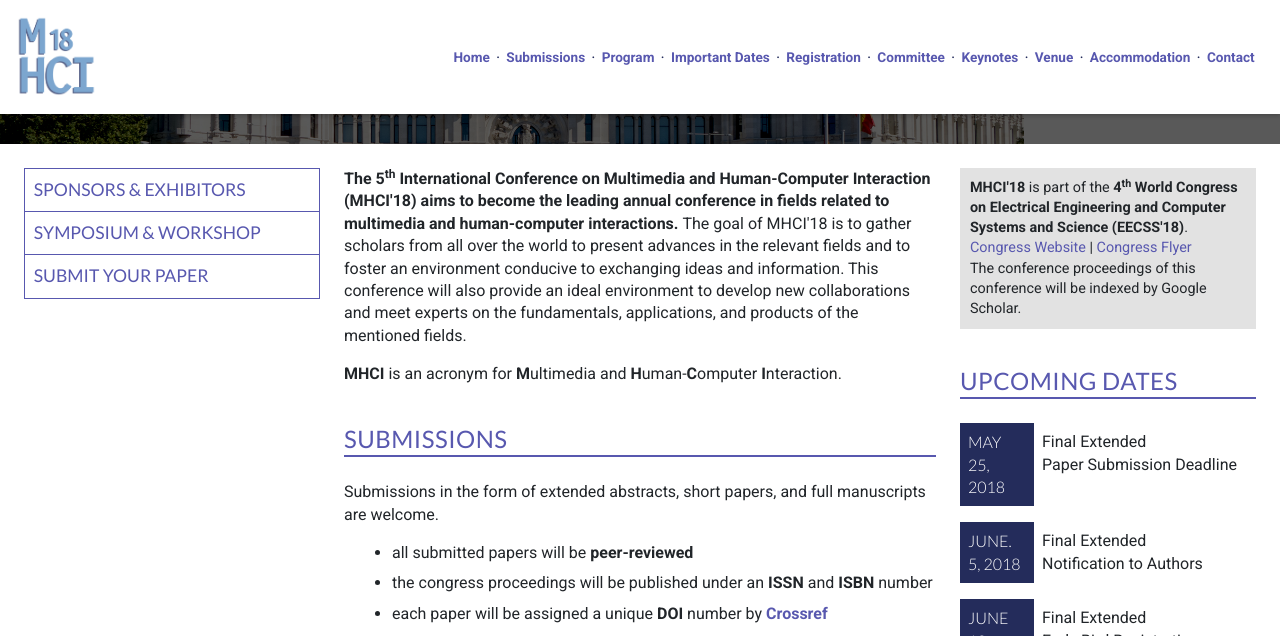
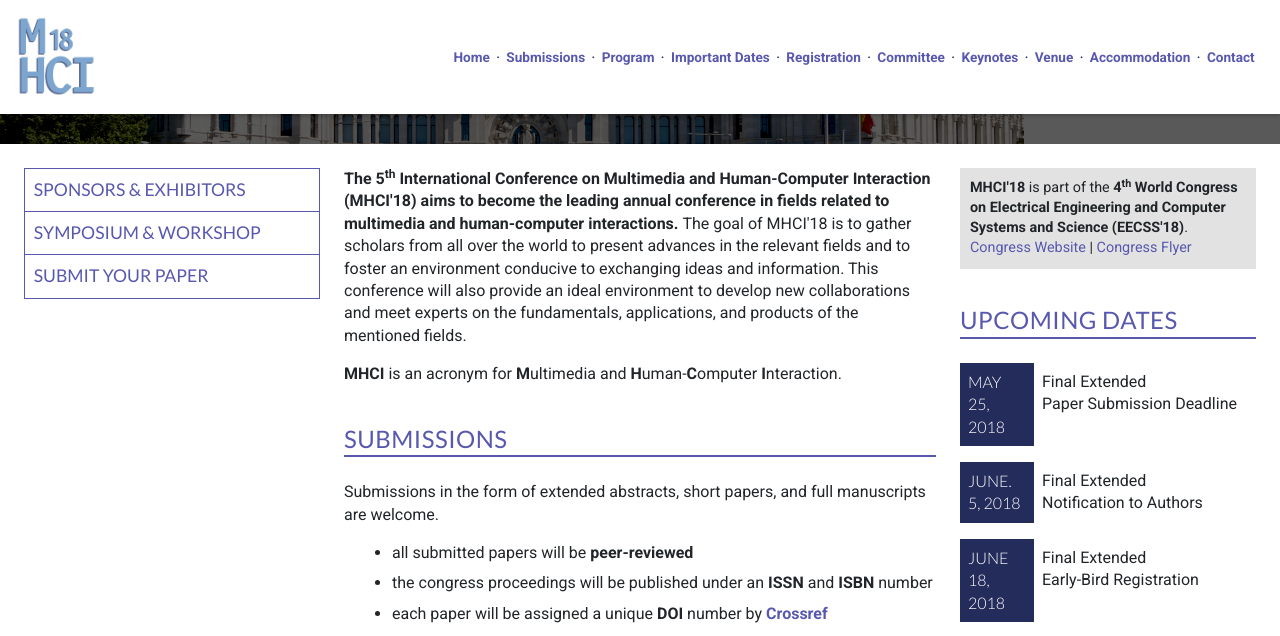
Before and after one commit to intaset/mhciconference, a Jekyll site: the page built from index.html, in a window 1280 px wide and 900 px high, scrolled down 336 px, cut to the strip 0-636 px from the top of the window. Built offline with Jekyll 4.4.1, drawn with Linux system fonts in a browser that asks for light colours; nearby versions of some CDN libraries; Markdown is read by kramdown in place of the engine named in the settings; comment, search, counter and statistics services are not loaded.

Commit message:
remove proceeding note

```diff
--- a/_includes/congress-info.html
+++ b/_includes/congress-info.html
@@ -1,8 +1,7 @@
 <p class="announcement-text"><strong>MHCI'18</strong> is part of the <strong>4<sup>th</sup> World Congress on
 Electrical Engineering and Computer Systems and Science (EECSS'18)</strong>.
 <a class="body-link" target="_blank" href="https://www.eecss.org">Congress Website</a> |
-<a class="body-link" target="_blank" href="/EECSS18_CFP_Flyer.pdf">Congress Flyer</a><br>
-The conference proceedings of this conference will be indexed by Google Scholar.
+<a class="body-link" target="_blank" href="/EECSS18_CFP_Flyer.pdf">Congress Flyer</a>
 </p>
 
 <br>
```
Also changed, not shown: 19 other files.
